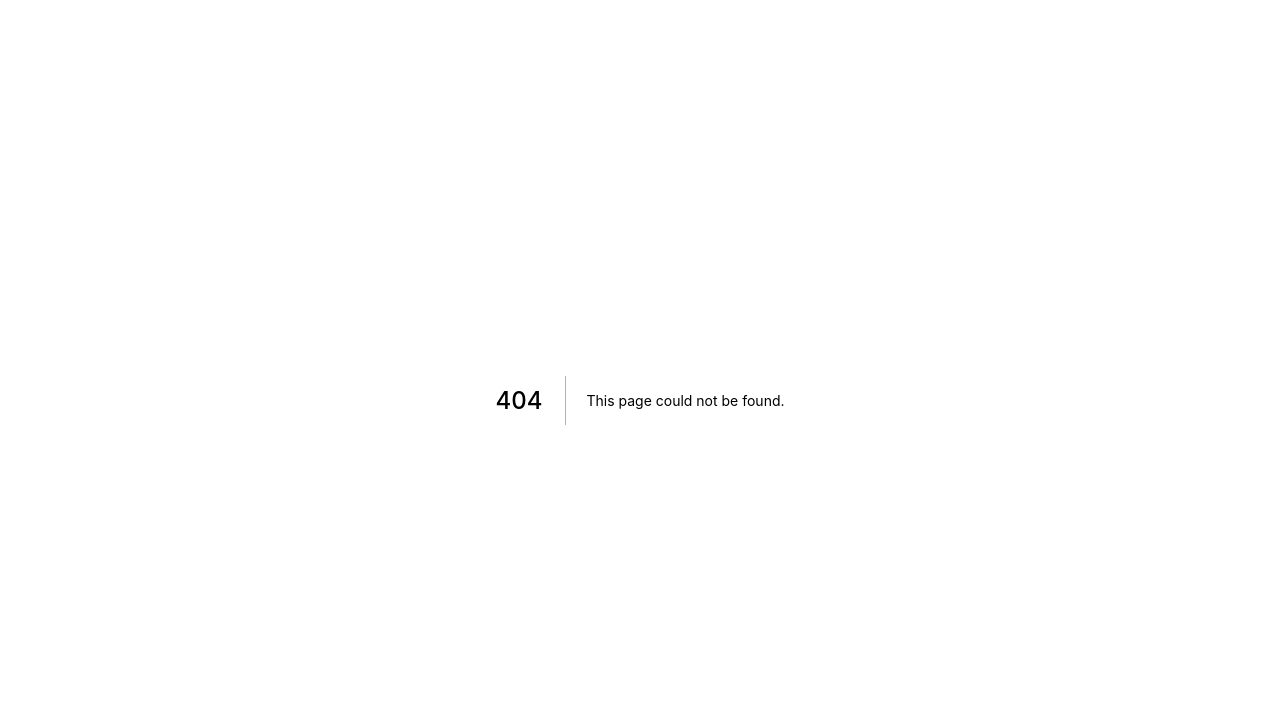
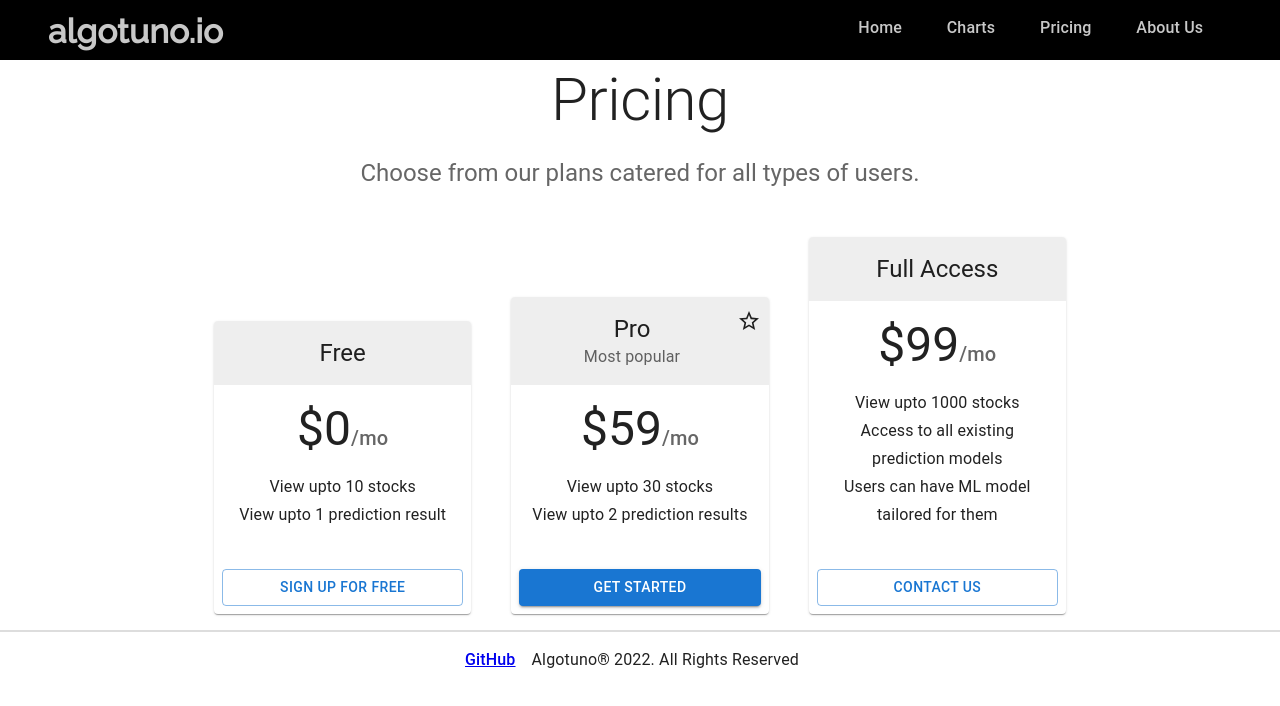
Before and after one commit to sayyidkhan/algotuno_web, a Next.js app: page /pricing in a window 1280 px wide. Before the commit this address had no page. Shown: the top 706 px of the page. Built offline with nearby package versions, Linux system fonts and the light colour scheme; no server answers.

Commit message:
added pricing page

```diff
--- a/components/header/header.tsx
+++ b/components/header/header.tsx
@@ -25,6 +25,11 @@ export default function Header() {
               </Link>
             </li>
             <li className={styles.navItem}>
+              <Link href="/pricing">
+                <a>Pricing</a>
+              </Link>
+            </li>
+            <li className={styles.navItem}>
               <Link href="/about">
                 <a>About Us</a>
               </Link>
--- /dev/null
+++ b/pages/pricing.tsx
@@ -0,0 +1,160 @@
+import * as React from 'react';
+import AppBar from '@mui/material/AppBar';
+import Box from '@mui/material/Box';
+import Button from '@mui/material/Button';
+import Card from '@mui/material/Card';
+import CardActions from '@mui/material/CardActions';
+import CardContent from '@mui/material/CardContent';
+import CardHeader from '@mui/material/CardHeader';
+import CssBaseline from '@mui/material/CssBaseline';
+import Grid from '@mui/material/Grid';
+import StarIcon from '@mui/icons-material/StarBorder';
+import Toolbar from '@mui/material/Toolbar';
+import Typography from '@mui/material/Typography';
+import Link from '@mui/material/Link';
+import GlobalStyles from '@mui/material/GlobalStyles';
+import Container from '@mui/material/Container';
+import Layout from '../components/layout';
+
+
+const tiers = [
+  {
+    title: 'Free',
+    price: '0',
+    description: [
+      'View upto 10 stocks',
+      'View upto 1 prediction result',
+    ],
+    buttonText: 'Sign up for free',
+    buttonVariant: 'outlined',
+  },
+  {
+    title: 'Pro',
+    subheader: 'Most popular',
+    price: '59',
+    description: [
+        'View upto 30 stocks',
+        'View upto 2 prediction results',
+    ],
+    buttonText: 'Get started',
+    buttonVariant: 'contained',
+  },
+  {
+    title: 'Full Access',
+    price: '99',
+    description: [
+      'View upto 1000 stocks ',
+      'Access to all existing prediction models',
+      'Users can have ML model tailored for them'
+    ],
+    buttonText: 'Contact us',
+    buttonVariant: 'outlined',
+  },
+];
+
+
+function PricingContent() {
+  return (
+    <React.Fragment>
+      <GlobalStyles styles={{ li: { margin: 0, padding: 0, listStyle: 'none' }, ul:{padding: 0} }} />
+      <CssBaseline />
+      {/* Hero unit */}
+      <Container disableGutters maxWidth="sm" component="main" sx={{ pt: 8, pb: 6 }}>
+        <Typography
+          component="h1"
+          variant="h2"
+          align="center"
+          color="text.primary"
+          gutterBottom
+        >
+          Pricing
+        </Typography>
+        <Typography variant="h5" align="center" color="text.secondary" component="p">
+        Choose from our plans catered for all types of users.
+        </Typography>
+      </Container>
+      {/* End hero unit */}
+      <Container maxWidth="md" component="main">
+        <Grid container spacing={5} alignItems="flex-end">
+          {tiers.map((tier) => (
+            // Enterprise card is full width at sm breakpoint
+            <Grid
+              item
+              key={tier.title}
+              xs={12}
+              sm={tier.title === 'Full Access' ? 12 : 6}
+              md={4}
+            >
+              <Card>
+                <CardHeader
+                  title={tier.title}
+                  subheader={tier.subheader}
+                  titleTypographyProps={{ align: 'center' }}
+                  action={tier.title === 'Pro' ? <StarIcon /> : null}
+                  subheaderTypographyProps={{
+                    align: 'center',
+                  }}
+                  sx={{
+                    backgroundColor: (theme) =>
+                      theme.palette.mode === 'light'
+                        ? theme.palette.grey[200]
+                        : theme.palette.grey[700],
+                  }}
+                />
+                <CardContent>
+                  <Box
+                    sx={{
+                      display: 'flex',
+                      justifyContent: 'center',
+                      alignItems: 'baseline',
+                      mb: 2,
+                    }}
+                  >
+                    <Typography component="h2" variant="h3" color="text.primary">
+                      ${tier.price}
+                    </Typography>
+                    <Typography variant="h6" color="text.secondary">
+                      /mo
+                    </Typography>
+                  </Box>
+                  <ul>
+                    {tier.description.map((line) => (
+                      <Typography
+                        component="li"
+                        variant="subtitle1"
+                        align="center"
+                        key={line}
+                      >
+                        {line}
+                      </Typography>
+                    ))}
+                  </ul>
+                </CardContent>
+                <CardActions>
+                  <Button
+                    fullWidth
+                    variant={tier.buttonVariant as 'outlined' | 'contained'}
+                  >
+                    {tier.buttonText}
+                  </Button>
+                </CardActions>
+              </Card>
+            </Grid>
+          ))}
+        </Grid>
+      </Container>
+
+
+    </React.Fragment>
+
+  );
+}
+
+export default function Pricing() {
+  return (
+
+    <Layout>
+    <PricingContent />
+    </Layout>
+  )
+}
```
